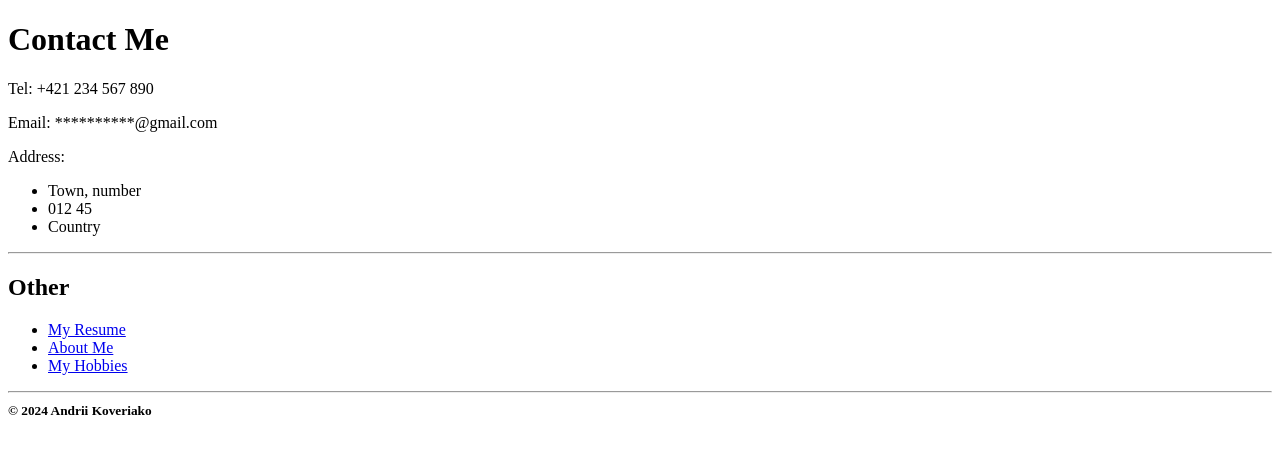
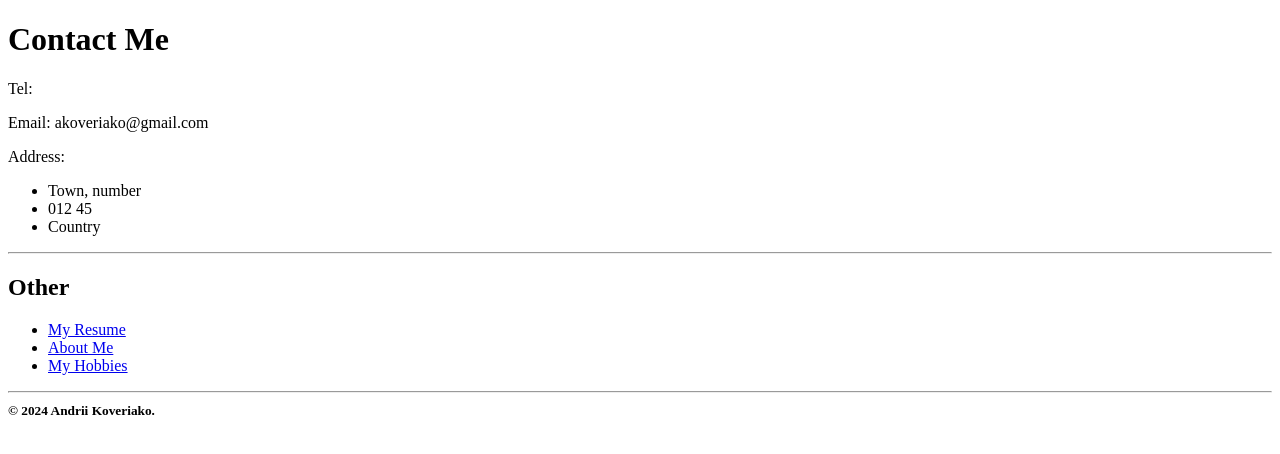
Before and after one commit to ElsepinO/git_resume, a plain HTML site: page public/contact.html in a window 1280 px wide. Drawn offline with Linux system fonts and the light colour scheme.

Commit message:
Update contact.html

```diff
--- a/public/contact.html
+++ b/public/contact.html
@@ -7,8 +7,8 @@
 </head>
 <body>
 <h1>Contact Me</h1>
-<p>Tel: +421 234 567 890</p>
-<p>Email: **********@gmail.com</p>
+<p>Tel: </p>
+<p>Email: akoveriako@gmail.com</p>
 <p>Address:</p>
 <p>
   <ul>
@@ -27,7 +27,7 @@
 <hr />
 <footer>
   <small>
-    <strong>© 2024 Andrii Koveriako</strong>
+    <strong>© 2024 Andrii Koveriako.</strong>
   </small>
 </footer>
 </body>
```
